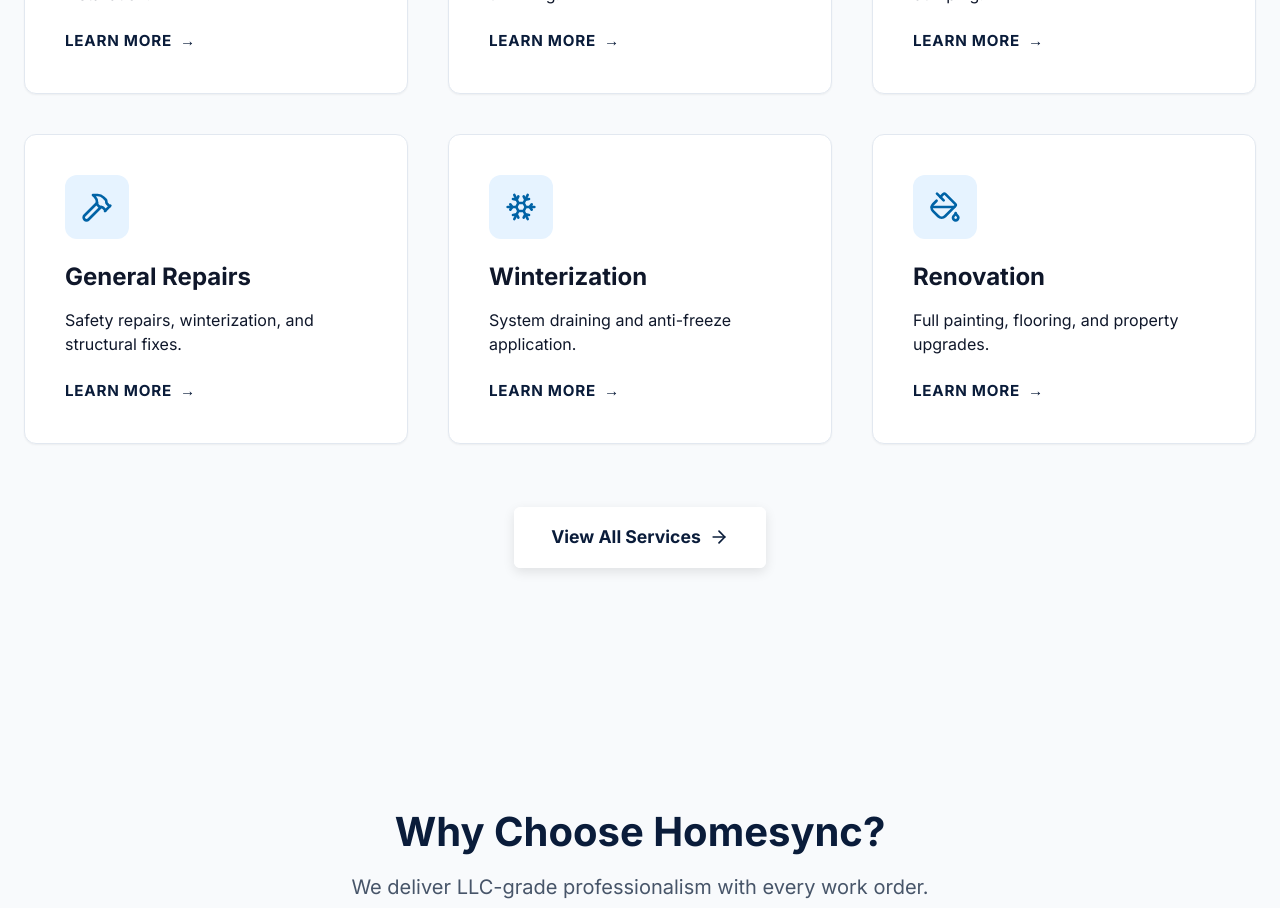
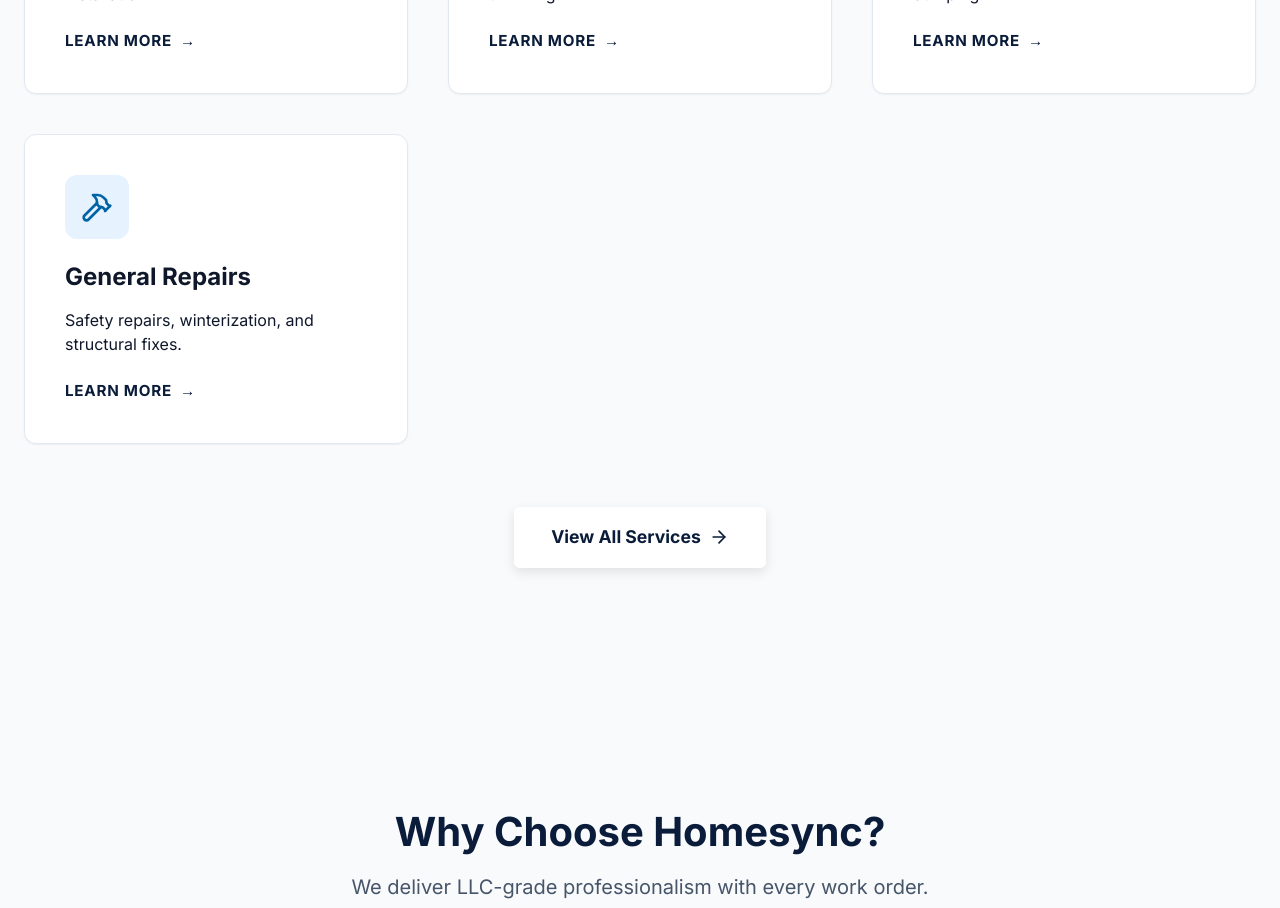
Before and after one commit to RiyadhArfin/Homesync, a React (Vite) app: page / in a window 1280 px wide. Shown: the part 1340-2248 px from the top of the page. Built offline with nearby package versions, Linux system fonts and the light colour scheme.

Commit message:
Hide Winterization and Renovation cards from HomePage services preview section

```diff
--- a/src/pages/HomePage.tsx
+++ b/src/pages/HomePage.tsx
@@ -1,6 +1,6 @@
 import { useState, useEffect, useRef } from 'react';
 import { Link } from 'react-router-dom';
-import { ArrowRight, ShieldCheck, TreePine, Trash2, Hammer, CheckCircle2, Snowflake, PaintBucket, Users, ChevronDown } from 'lucide-react';
+import { ArrowRight, ShieldCheck, TreePine, Trash2, Hammer, CheckCircle2, Users, ChevronDown } from 'lucide-react';
 import TiltCard from '../components/TiltCard';
 import BeforeAfterSlider from '../components/BeforeAfterSlider';
 import MagneticButton from '../components/MagneticButton';
@@ -71,8 +71,6 @@ export default function HomePage() {
     { title: 'Lawn & Landscape', icon: <TreePine size={32} />, desc: 'Regular maintenance, mowing, and tree trimming.' },
     { title: 'Debris Removal', icon: <Trash2 size={32} />, desc: 'Interior and exterior trash outs and dumping.' },
     { title: 'General Repairs', icon: <Hammer size={32} />, desc: 'Safety repairs, winterization, and structural fixes.' },
-    { title: 'Winterization', icon: <Snowflake size={32} />, desc: 'System draining and anti-freeze application.' },
-    { title: 'Renovation', icon: <PaintBucket size={32} />, desc: 'Full painting, flooring, and property upgrades.' },
   ];
 
   return (
```
